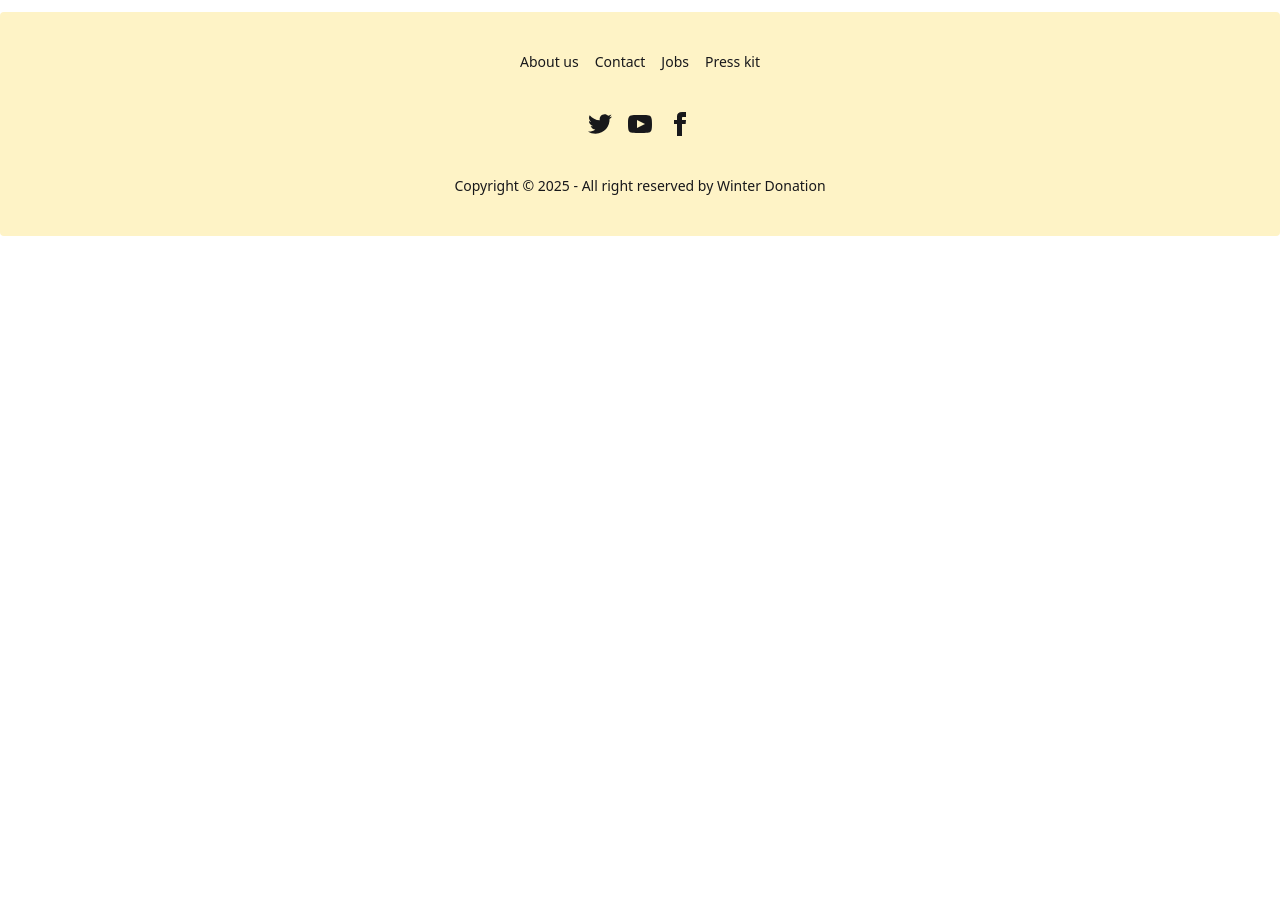
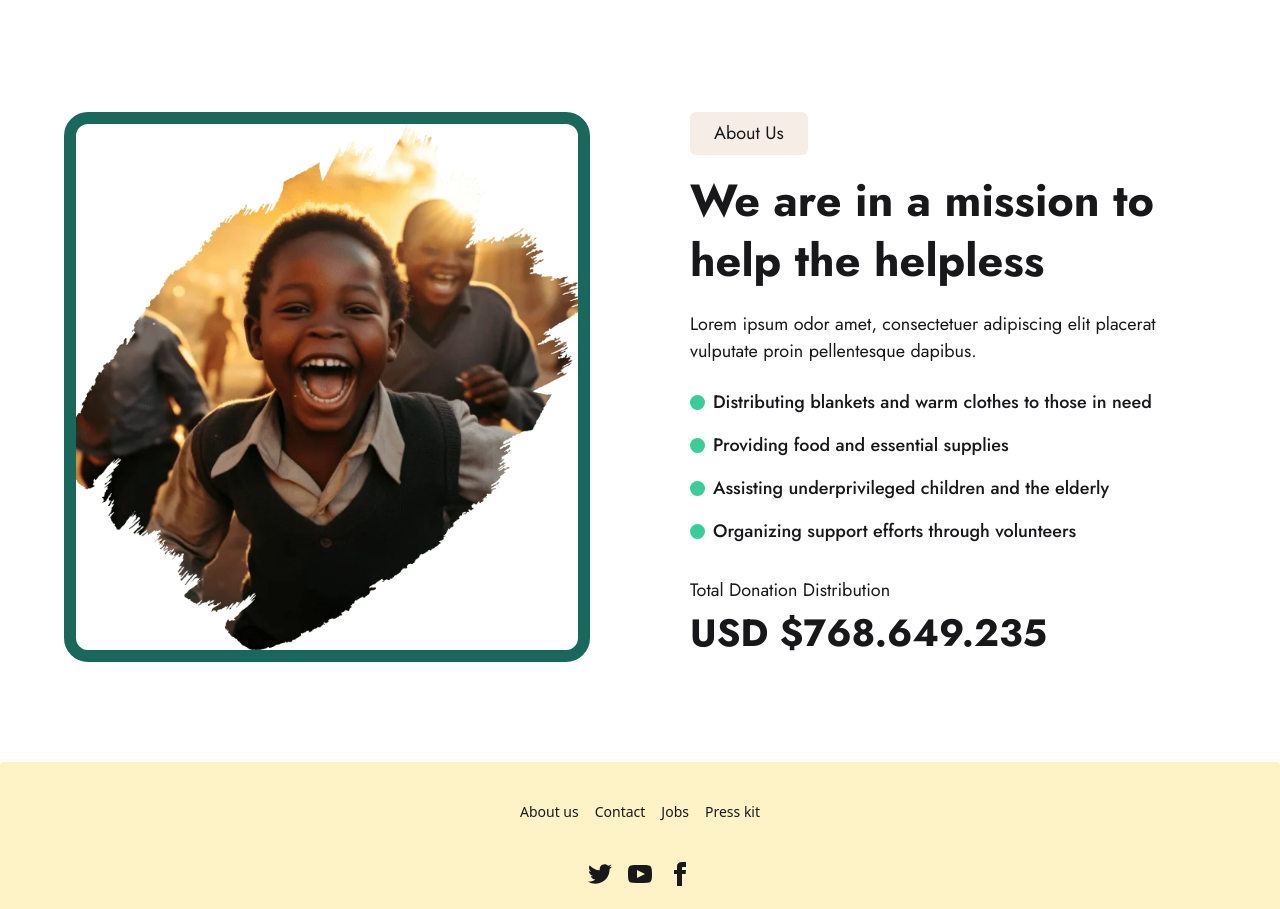
Before and after one commit to mahedi1318/winter-donation, a React (Vite) app: page / in a window 1280 px wide. Shown: the part 854-1763 px from the top of the page. Before the commit the page ends 1090 px from the top, so only its background shows below. Built offline with nearby package versions, Linux system fonts and the light colour scheme.

Commit message:
about section design complite

```diff
--- /dev/null
+++ b/src/components/home/aboutUs/AboutUs.jsx
@@ -0,0 +1,55 @@
+import React from 'react'
+import abouteImg from '../../../assets/image/about_1.webp'
+
+const AboutUs = () => {
+  return (
+    <div className='my-[100px]'>
+      <div className="container">
+        <div className="grid grid-cols-2 gap-[100px]">
+            <div className="h-[550px] border-12 border-[#1A685B] rounded-3xl">
+                <img className='w-full h-full object-cover' src={abouteImg} alt="" />
+            </div>
+            <div className="">
+                <span className='py-2 px-6 bg-[#F6EEE6] jost text-[18px] rounded-md mb-4 inline-block'>About Us</span>
+                <h2 className='jost text-[45px] font-bold leading-[60px]'>We are in a mission to help the helpless</h2>
+                <p className='jost text-[18px] font-normal mt-5'>Lorem ipsum odor amet, consectetuer adipiscing elit placerat vulputate proin pellentesque dapibus.</p>
+                <div className="mt-6">
+                    <ul>
+                        <li>
+                            <div className="jost text-[18px] font-medium mb-4 flex items-center space-x-2">
+                                <div className="w-[15px] h-[15px] bg-[#3ACD98] rounded-full"></div>
+                                <span>Distributing blankets and warm clothes to those in need</span>
+                            </div>
+                        </li>
+                        <li>
+                            <div className="jost text-[18px] font-medium mb-4 flex items-center space-x-2">
+                                <div className="w-[15px] h-[15px] bg-[#3ACD98] rounded-full"></div>
+                                <span>Providing food and essential supplies</span>
+                            </div>
+                        </li>
+                        <li>
+                            <div className="jost text-[18px] font-medium mb-4 flex items-center space-x-2">
+                                <div className="w-[15px] h-[15px] bg-[#3ACD98] rounded-full"></div>
+                                <span>Assisting underprivileged children and the elderly</span>
+                            </div>
+                        </li>
+                        <li>
+                            <div className="jost text-[18px] font-medium flex items-center space-x-2">
+                                <div className="w-[15px] h-[15px] bg-[#3ACD98] rounded-full"></div>
+                                <span>Organizing support efforts through volunteers</span>
+                            </div>
+                        </li>
+                    </ul>
+                </div>
+                <div className="">
+                    <h4 className='jost text-[18px] font-normal mt-8'>Total Donation Distribution</h4>
+                    <span className='jost text-[38px] font-bold'>USD $768.649.235</span>
+                </div>
+            </div>
+        </div>
+      </div>
+    </div>
+  )
+}
+
+export default AboutUs
--- a/src/components/home/hero/Hero.jsx
+++ b/src/components/home/hero/Hero.jsx
@@ -66,7 +66,8 @@ const Hero = () => {
                             <h1 className='text-[#fff] young_serif text-[50px] font-bold w-[750px] m-auto'>{item.title}</h1>
                             <p className='text-[#fff] jost text-[15px] font-normal w-[800px] mt-3 m-auto'>{item.description}</p>
                             <div className="flex items-center space-x-8 mt-8 justify-center">
-                                <Link className='py-3 px-8 bg-[#1A685B] jost text-[16px] font-medium text-[#fff] inline-block rounded-md' to="/">Available Donation</Link>
+                                <Link className='py-3 px-8 bg-[#1A685B] jost text-[16px] font-medium text-[#fff] inline-block rounded-md hover:bg-white
+                                 hover:text-[#444] transition-all duration-500' to="/">Available Donation</Link>
                                 <div className="text-[#fff] jost text-[16px] font-normal text-left">
                                     <span className='block'>Anytime Call</span>
                                     <Link className='inline-block underline' to="/">(+8800) 123 456 789</Link>
--- a/src/pages/HomePage.jsx
+++ b/src/pages/HomePage.jsx
@@ -1,10 +1,12 @@
 import React from 'react'
 import Hero from '../components/home/hero/Hero'
+import AboutUs from '../components/home/aboutUs/AboutUs'
 
 const HomePage = () => {
   return (
     <>
       <Hero />
+      <AboutUs />
     </>
   )
 }
```
Also changed, not shown: src/assets/image/about_1.webp (added).
